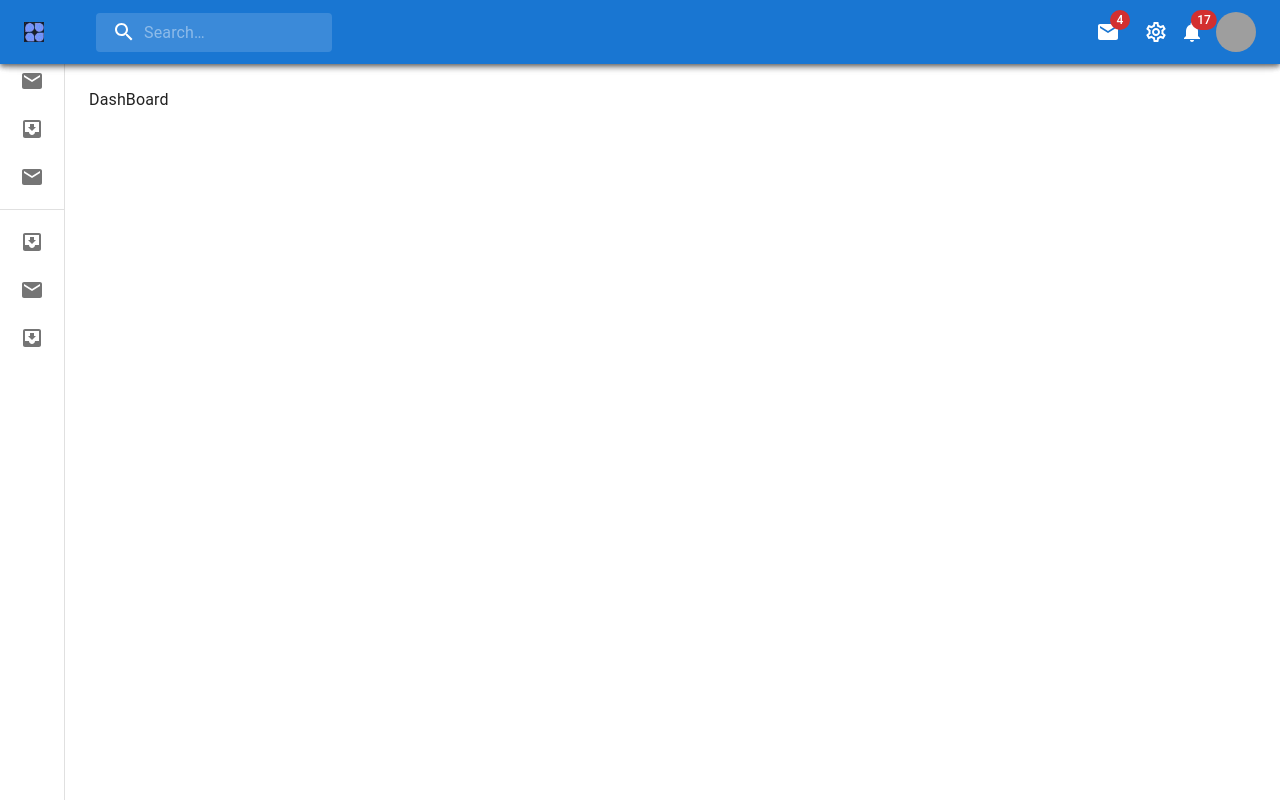
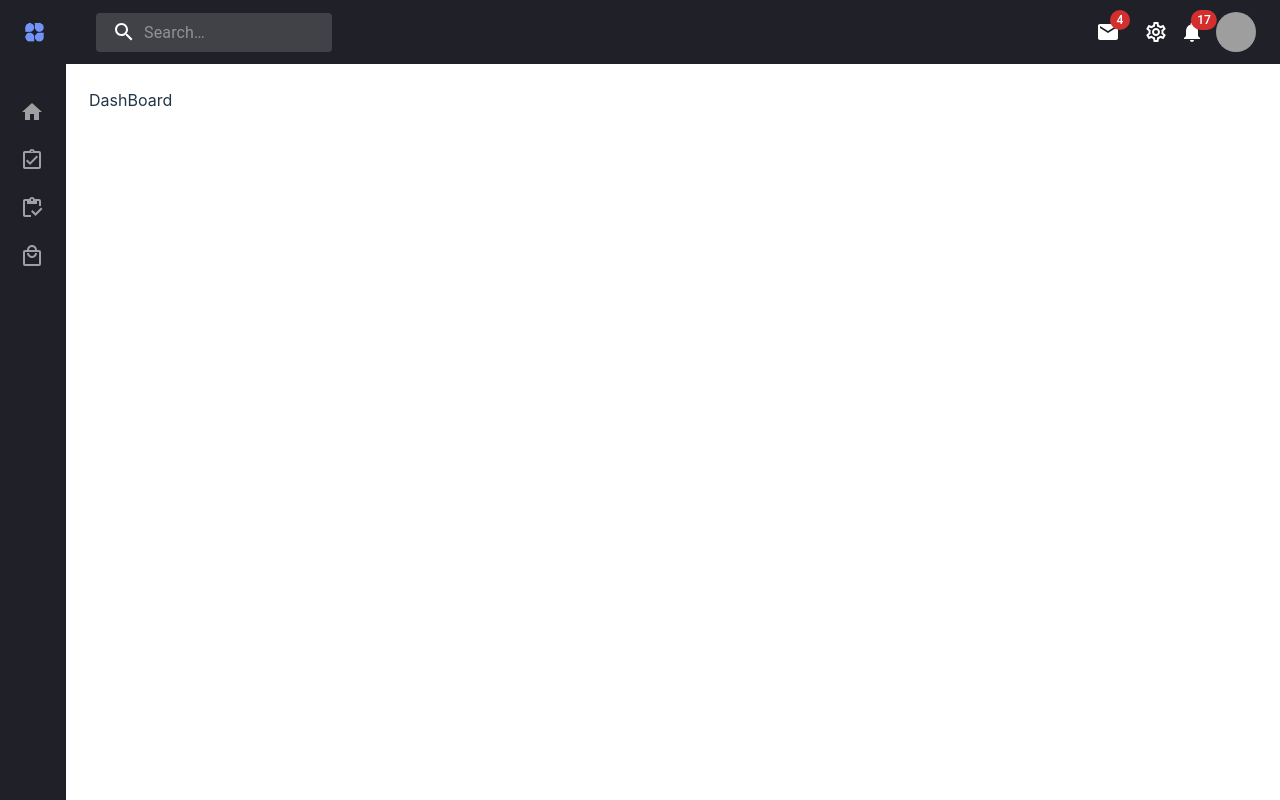
Before and after one commit to NirupanJoe/web-template-dashboard, a React (Vite) app: page /dashboard in a window 1280 px wide. Built offline with nearby package versions, Linux system fonts and the light colour scheme; grey boxes are pictures that could not be loaded.

Commit message:
Modified.

```diff
--- a/src/components/NavBar.jsx
+++ b/src/components/NavBar.jsx
@@ -1,6 +1,5 @@
 import * as React from 'react';
 import { styled, alpha } from '@mui/material/styles';
-import AppBar from '@mui/material/AppBar';
 import Box from '@mui/material/Box';
 import Toolbar from '@mui/material/Toolbar';
 import IconButton from '@mui/material/IconButton';
@@ -129,7 +128,6 @@ const NavBar = ({ open, setOpen }) => {
 
   return (
     <Box sx={{ flexGrow: 1 }}>
-      <AppBar position="static" bgcolor='#f5f5f5'>
         <Toolbar>
           <IconButton
             onClick={handleDrawer}
@@ -196,7 +194,6 @@ const NavBar = ({ open, setOpen }) => {
               </IconButton>
           </Box>
         </Toolbar>
-      </AppBar>
       {renderMobileMenu}
     </Box>
   );
--- a/src/components/SideBar.jsx
+++ b/src/components/SideBar.jsx
@@ -4,14 +4,13 @@ import Box from '@mui/material/Box';
 import MuiDrawer from '@mui/material/Drawer';
 import MuiAppBar from '@mui/material/AppBar';
 import List from '@mui/material/List';
-import CssBaseline from '@mui/material/CssBaseline';
-import Divider from '@mui/material/Divider';
 import ListItem from '@mui/material/ListItem';
 import ListItemButton from '@mui/material/ListItemButton';
 import ListItemIcon from '@mui/material/ListItemIcon';
-import ListItemText from '@mui/material/ListItemText';
-import InboxIcon from '@mui/icons-material/MoveToInbox';
-import MailIcon from '@mui/icons-material/Mail';
+import HomeIcon from '@mui/icons-material/Home';
+import AssignmentTurnedInOutlinedIcon from '@mui/icons-material/AssignmentTurnedInOutlined';
+import InventoryOutlinedIcon from '@mui/icons-material/InventoryOutlined';
+import LocalMallOutlinedIcon from '@mui/icons-material/LocalMallOutlined';
 import NavBar from './NavBar';
 import Router from './Router';
 
@@ -28,6 +27,7 @@ const closedMixin = (theme) => ({
   [theme.breakpoints.up('sm')]: {
     width: `calc(${theme.spacing(8)} + 1px)`,
   },
+  backgroundColor: "#202028"
 });
 
 const DrawerHeader = styled('div')(({ theme }) => ({
@@ -43,6 +43,8 @@ const AppBar = styled(MuiAppBar, {
   shouldForwardProp: (prop) => prop !== 'open',
 })(({ theme }) => ({
   zIndex: theme.zIndex.drawer + 1,
+  backgroundColor: "#202028",
+  boxShadow: 'none',
   transition: theme.transitions.create(['width', 'margin'], {
     easing: theme.transitions.easing.sharp,
     duration: theme.transitions.duration.leavingScreen,
@@ -60,62 +62,42 @@ const Drawer = styled(MuiDrawer, { shouldForwardProp: (prop) => prop !== 'open'
   }),
 );
 
-export default function MiniDrawer() {
+var items = [
+  { key: 'Home', icon: HomeIcon },
+  { key: 'Assignment', icon: AssignmentTurnedInOutlinedIcon },
+  { key: 'Inventory', icon: InventoryOutlinedIcon },
+  { key: 'Orders', icon: LocalMallOutlinedIcon }
+]
+
+export default function SideBar() {
   const [open, setOpen] = React.useState(true);
 
   return (
     <Box sx={{ display: 'flex' }}>
-      <CssBaseline />
       <AppBar position="fixed">
       <NavBar open={open} setOpen={setOpen}/>
       </AppBar>
       <Drawer variant="permanent" style={{ display: !open ? 'none' : 'block' }}>
-        <Divider />
+        <Box sx={{ width: "10%", height: "10%" }}/>
         <List>
-          {['Inbox', 'Starred', 'Send email', 'Drafts'].map((text, index) => (
-            <ListItem key={text} disablePadding sx={{ display: 'block' }}>
+          {items.map(({ key, icon: Icon }) => (
+            <ListItem key={key} disablePadding sx={{ display: 'block' }}>
               <ListItemButton
                 sx={{
                   minHeight: 48,
-                  justifyContent: open ? 'initial' : 'center',
+                  justifyContent: 'center',
                   px: 2.5,
                 }}
               >
                 <ListItemIcon
                   sx={{
                     minWidth: 0,
-                    mr: open ? 3 : 'auto',
+                    mr: 'auto',
                     justifyContent: 'center',
                   }}
                 >
-                  {index % 2 === 0 ? <InboxIcon /> : <MailIcon />}
+                  <Icon sx={{ color: '#A0A0A2' }} />
                 </ListItemIcon>
-                <ListItemText primary={text} sx={{ opacity: open ? 1 : 0 }} />
-              </ListItemButton>
-            </ListItem>
-          ))}
-        </List>
-        <Divider />
-        <List>
-          {['All mail', 'Trash', 'Spam'].map((text, index) => (
-            <ListItem key={text} disablePadding sx={{ display: 'block' }}>
-              <ListItemButton
-                sx={{
-                  minHeight: 48,
-                  justifyContent: open ? 'initial' : 'center',
-                  px: 2.5,
-                }}
-              >
-                <ListItemIcon
-                  sx={{
-                    minWidth: 0,
-                    mr: open ? 3 : 'auto',
-                    justifyContent: 'center',
-                  }}
-                >
-                  {index % 2 === 0 ? <InboxIcon /> : <MailIcon />}
-                </ListItemIcon>
-                <ListItemText primary={text} sx={{ opacity: open ? 1 : 0 }} />
               </ListItemButton>
             </ListItem>
           ))}
--- a/src/index.css
+++ b/src/index.css
@@ -5,7 +5,7 @@
 
   color-scheme: light dark;
   color: rgba(255, 255, 255, 0.87);
-  background-color: #242424;
+  background-color: "#141416";
 
   font-synthesis: none;
   text-rendering: optimizeLegibility;
```
